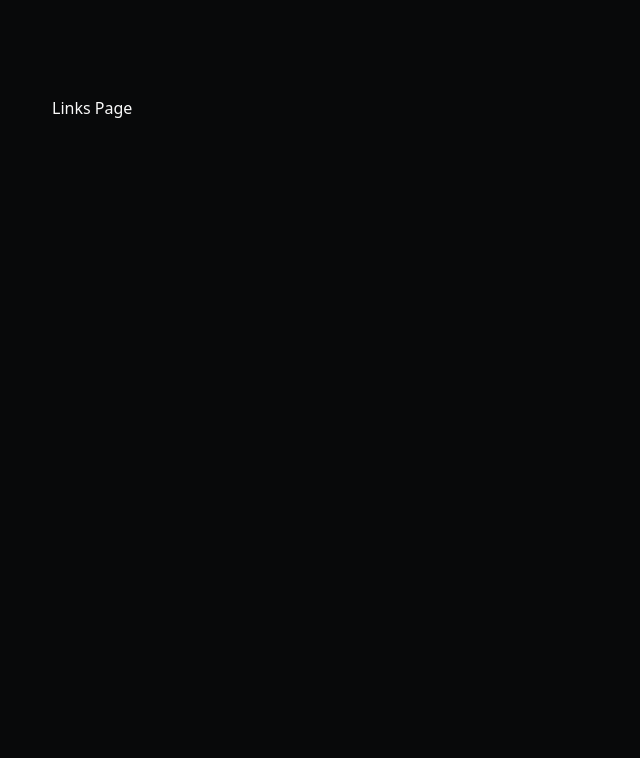
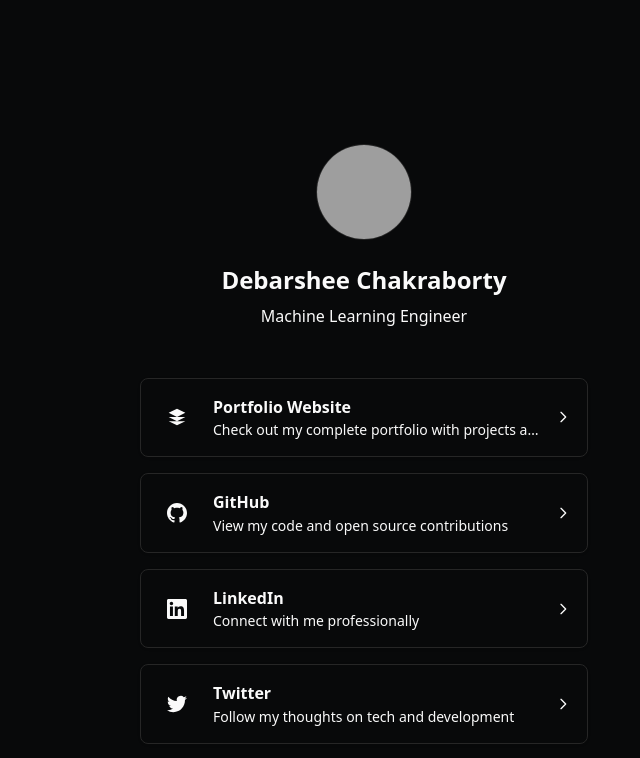
Before and after one commit to dinocodesx/svportfolio, a SvelteKit app: page /links in a window 1280 px wide. Shown: the top 758 px of the page, without its empty margins (276-916 px from the left). Built offline with nearby package versions, Linux system fonts and the light colour scheme; grey boxes are pictures that could not be loaded.

Commit message:
Updated Links Page

```diff
--- a/src/data/links.json
+++ b/src/data/links.json
@@ -1,37 +1,51 @@
 [
 	{
 		"id": 1,
-		"name": "GitHub",
-		"url": "https://github.com/username",
-		"icon": "github",
-		"description": "View my code and open source contributions"
+		"name": "Portfolio Website",
+		"url": "/",
+		"description": "Check out my complete portfolio with projects and experience",
+		"icon": "M12 2L2 7l10 5 10-5-10-5zM2 17l10 5 10-5M2 12l10 5 10-5"
 	},
 	{
 		"id": 2,
-		"name": "LinkedIn",
-		"url": "https://linkedin.com/in/username",
-		"icon": "linkedin",
-		"description": "Connect with me professionally"
+		"name": "GitHub",
+		"url": "https://github.com/debarshee2004",
+		"description": "View my code and open source contributions",
+		"icon": "M12 0c-6.626 0-12 5.373-12 12 0 5.302 3.438 9.8 8.207 11.387.599.111.793-.261.793-.577v-2.234c-3.338.726-4.033-1.416-4.033-1.416-.546-1.387-1.333-1.756-1.333-1.756-1.089-.745.083-.729.083-.729 1.205.084 1.839 1.237 1.839 1.237 1.07 1.834 2.807 1.304 3.492.997.107-.775.418-1.305.762-1.604-2.665-.305-5.467-1.334-5.467-5.931 0-1.311.469-2.381 1.236-3.221-.124-.303-.535-1.524.117-3.176 0 0 1.008-.322 3.301 1.23.957-.266 1.983-.399 3.003-.404 1.02.005 2.047.138 3.006.404 2.291-1.552 3.297-1.23 3.297-1.23.653 1.653.242 2.874.118 3.176.77.84 1.235 1.911 1.235 3.221 0 4.609-2.807 5.624-5.479 5.921.43.372.823 1.102.823 2.222v3.293c0 .319.192.694.801.576 4.765-1.589 8.199-6.086 8.199-11.386 0-6.627-5.373-12-12-12z"
 	},
 	{
 		"id": 3,
-		"name": "Twitter",
-		"url": "https://twitter.com/username",
-		"icon": "twitter",
-		"description": "Follow my thoughts on tech and development"
+		"name": "LinkedIn",
+		"url": "https://linkedin.com/in/debarsheedas2004",
+		"description": "Connect with me professionally",
+		"icon": "M20.447 20.452h-3.554v-5.569c0-1.328-.027-3.037-1.852-3.037-1.853 0-2.136 1.445-2.136 2.939v5.667H9.351V9h3.414v1.561h.046c.477-.9 1.637-1.85 3.37-1.85 3.601 0 4.267 2.37 4.267 5.455v6.286zM5.337 7.433c-1.144 0-2.063-.926-2.063-2.065 0-1.138.92-2.063 2.063-2.063 1.14 0 2.064.925 2.064 2.063 0 1.139-.925 2.065-2.064 2.065zm1.782 13.019H3.555V9h3.564v11.452zM22.225 0H1.771C.792 0 0 .774 0 1.729v20.542C0 23.227.792 24 1.771 24h20.451C23.2 24 24 23.227 24 22.271V1.729C24 .774 23.2 0 22.222 0h.003z"
 	},
 	{
 		"id": 4,
-		"name": "Email",
-		"url": "mailto:hello@example.com",
-		"icon": "email",
-		"description": "Get in touch directly"
+		"name": "Twitter",
+		"url": "https://twitter.com/debarshee2004",
+		"description": "Follow my thoughts on tech and development",
+		"icon": "M23.953 4.57a10 10 0 01-2.825.775 4.958 4.958 0 002.163-2.723c-.951.555-2.005.959-3.127 1.184a4.92 4.92 0 00-8.384 4.482C7.69 8.095 4.067 6.13 1.64 3.162a4.822 4.822 0 00-.666 2.475c0 1.71.87 3.213 2.188 4.096a4.904 4.904 0 01-2.228-.616v.06a4.923 4.923 0 003.946 4.827 4.996 4.996 0 01-2.212.085 4.936 4.936 0 004.604 3.417 9.867 9.867 0 01-6.102 2.105c-.39 0-.779-.023-1.17-.067a13.995 13.995 0 007.557 2.209c9.053 0 13.998-7.496 13.998-13.985 0-.21 0-.42-.015-.63A9.935 9.935 0 0024 4.59z"
 	},
 	{
 		"id": 5,
+		"name": "Email",
+		"url": "mailto:debarsheedas2004@gmail.com",
+		"description": "Get in touch directly",
+		"icon": "M24 5.457v13.909c0 .904-.732 1.636-1.636 1.636h-3.819V11.73L12 16.64l-6.545-4.91v9.273H1.636A1.636 1.636 0 0 1 0 19.366V5.457c0-.904.732-1.636 1.636-1.636h3.819v.001L12 8.773l6.545-4.951h3.819C23.268 3.821 24 4.553 24 5.457z"
+	},
+	{
+		"id": 6,
+		"name": "Blog",
+		"url": "/blogs",
+		"description": "Read my latest thoughts on ML and technology",
+		"icon": "M4 19.5A2.5 2.5 0 0 1 1.5 17V7A2.5 2.5 0 0 1 4 4.5h16A2.5 2.5 0 0 1 22.5 7v10a2.5 2.5 0 0 1-2.5 2.5H4zm0-1.5h16a1 1 0 0 0 1-1V7a1 1 0 0 0-1-1H4a1 1 0 0 0-1 1v10a1 1 0 0 0 1 1zm1-9h14v1H5v-1zm0 3h14v1H5v-1zm0 3h10v1H5v-1z"
+	},
+	{
+		"id": 7,
 		"name": "Resume",
 		"url": "/resume.pdf",
-		"icon": "document",
-		"description": "Download my resume"
+		"description": "Download my resume",
+		"icon": "M14,2H6A2,2 0 0,0 4,4V20A2,2 0 0,0 6,22H18A2,2 0 0,0 20,20V8L14,2M18,20H6V4H13V9H18V20Z"
 	}
 ]
--- a/src/routes/links/+page.svelte
+++ b/src/routes/links/+page.svelte
@@ -1 +1,95 @@
-<h1>Links Page</h1>
+<script lang="ts">
+	import { onMount } from 'svelte';
+	import linksData from '$lib/../data/links.json';
+
+	let mounted = false;
+
+	onMount(() => {
+		mounted = true;
+	});
+</script>
+
+<svelte:head>
+	<title>Links - Debarshee Chakraborty</title>
+	<meta
+		name="description"
+		content="Find all my important links in one place - GitHub, LinkedIn, Twitter, and more."
+	/>
+</svelte:head>
+
+<main class="flex min-h-[100dvh] flex-col py-12">
+	<!-- Header -->
+	<div class={`fade-in ${mounted ? 'opacity-100' : 'opacity-0'}`} style="animation-delay: 0.1s;">
+		<div class="mb-12 text-center">
+			<!-- Profile picture -->
+			<div
+				class="bg-muted mx-auto mb-6 flex size-24 items-center justify-center overflow-hidden rounded-full border"
+			>
+				<img
+					src="https://github.com/debarshee2004.png"
+					alt="Debarshee Chakraborty"
+					class="h-full w-full object-cover"
+				/>
+			</div>
+
+			<h1 class="mb-2 text-2xl font-bold">Debarshee Chakraborty</h1>
+			<p class="text-muted-foreground">Machine Learning Engineer</p>
+		</div>
+	</div>
+
+	<!-- Links -->
+	<div class="mx-auto w-full max-w-md space-y-4">
+		{#each linksData as link, id}
+			<div
+				class={`fade-in ${mounted ? 'opacity-100' : 'opacity-0'}`}
+				style="animation-delay: {0.2 + id * 0.1}s;"
+			>
+				<a
+					href={link.url}
+					{...link.url.startsWith('http') ? { target: '_blank', rel: 'noopener noreferrer' } : {}}
+					class="block w-full"
+				>
+					<div class="card group p-4 transition-all hover:scale-[1.02] hover:shadow-md">
+						<div class="flex items-center space-x-4">
+							<!-- Icon -->
+							<div class="flex-shrink-0">
+								<div class="bg-muted flex h-10 w-10 items-center justify-center rounded-lg">
+									<svg class="h-5 w-5 fill-current" viewBox="0 0 24 24">
+										<path d={link.icon} />
+									</svg>
+								</div>
+							</div>
+
+							<!-- Content -->
+							<div class="min-w-0 flex-1">
+								<h3 class="group-hover:text-muted-foreground font-semibold transition-colors">
+									{link.name}
+								</h3>
+								<p class="text-muted-foreground truncate text-sm">
+									{link.description}
+								</p>
+							</div>
+
+							<!-- Arrow -->
+							<div class="flex-shrink-0">
+								<svg
+									class="text-muted-foreground group-hover:text-foreground h-4 w-4 transition-colors"
+									fill="none"
+									stroke="currentColor"
+									viewBox="0 0 24 24"
+								>
+									<path
+										stroke-linecap="round"
+										stroke-linejoin="round"
+										stroke-width="2"
+										d="M9 5l7 7-7 7"
+									></path>
+								</svg>
+							</div>
+						</div>
+					</div>
+				</a>
+			</div>
+		{/each}
+	</div>
+</main>
```
Also changed, not shown: src/components/Dock.svelte (+62 -16 lines).
